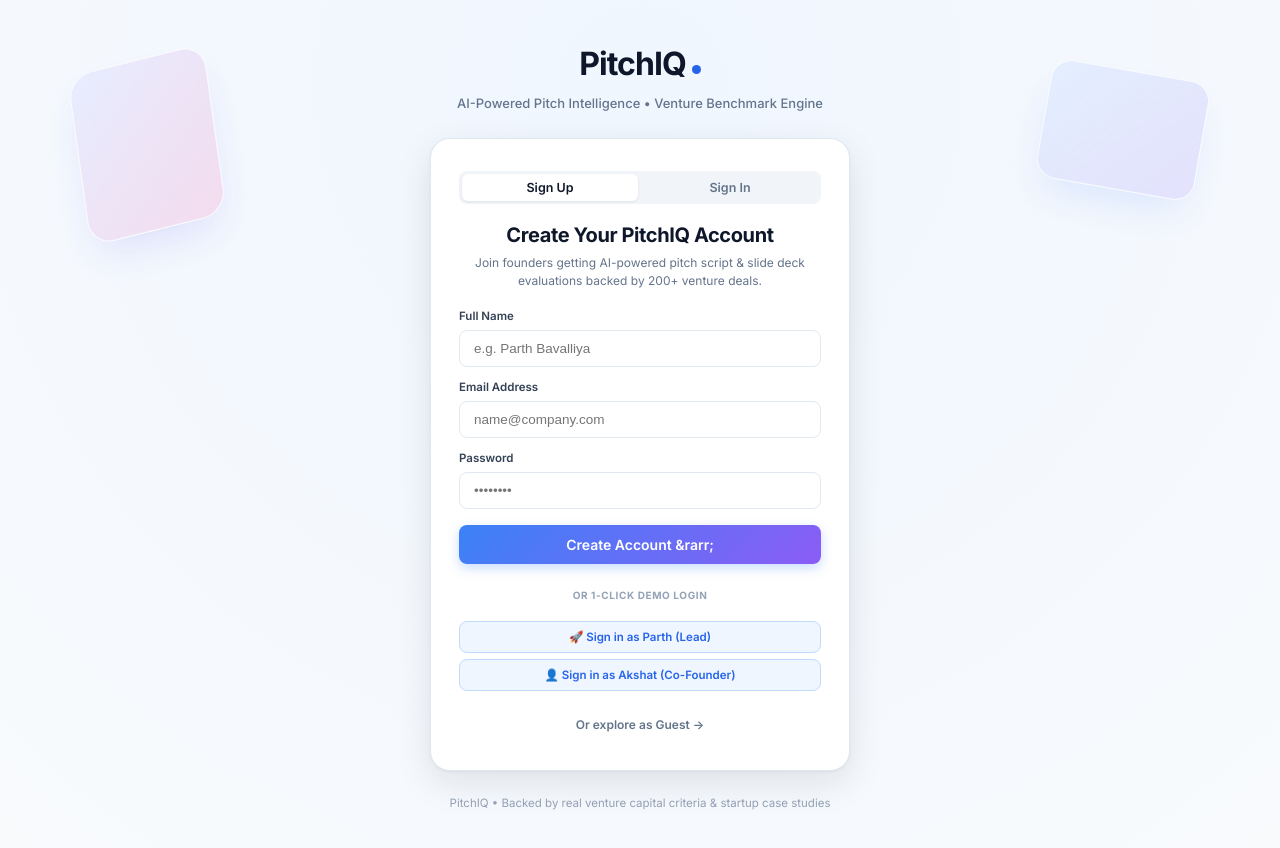
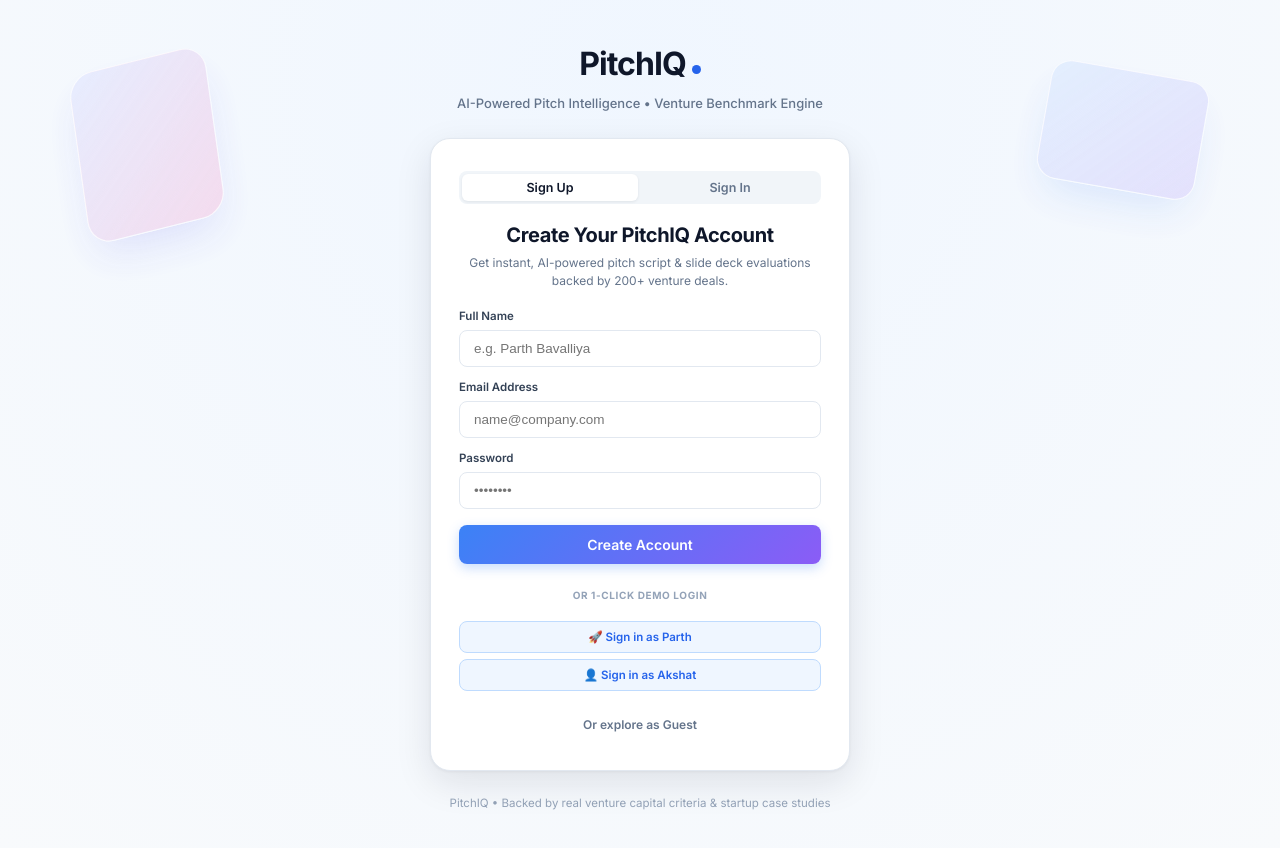
Before and after one commit to PARTHBAVALIYA/pitchiq, a React (Create React App) app: page / in a window 1280 px wide. Shown: the top 848 px of the page. Built offline with nearby package versions, Linux system fonts and the light colour scheme.

Commit message:
fix: remove literal &rarr;, remove founder/cofounder labels from demo buttons, clean up UI copy

```diff
--- a/src/App.js
+++ b/src/App.js
@@ -174,8 +174,7 @@
     if (!authEmail) return;
     const user = {
       name: authName.trim() || authEmail.split('@')[0],
-      email: authEmail.trim(),
-      role: 'Founder / Project Lead'
+      email: authEmail.trim()
     };
     setCurrentUser(user);
     localStorage.setItem('pitchiq_auth_user', JSON.stringify(user));
@@ -188,8 +187,7 @@
   const handleDemoLogin = (name, email) => {
     const user = {
       name,
-      email,
-      role: 'Founder / Project Lead'
+      email
     };
     setCurrentUser(user);
     localStorage.setItem('pitchiq_auth_user', JSON.stringify(user));
@@ -369,7 +367,7 @@
             </h3>
             <p className="auth-sub">
               {authMode === 'signup'
-                ? 'Join founders getting AI-powered pitch script & slide deck evaluations backed by 200+ venture deals.'
+                ? 'Get instant, AI-powered pitch script & slide deck evaluations backed by 200+ venture deals.'
                 : 'Sign in to access your saved pitches, revision progression, and venture benchmarks.'}
             </p>
 
@@ -413,7 +411,7 @@
               </div>
 
               <button type="submit" className="auth-submit-btn">
-                {authMode === 'signup' ? 'Create Account &rarr;' : 'Sign In &rarr;'}
+                {authMode === 'signup' ? 'Create Account' : 'Sign In'}
               </button>
 
               <div className="auth-divider">
@@ -426,14 +424,14 @@
                   className="demo-account-pill"
                   onClick={() => handleDemoLogin('Parth Bavalliya', 'parth@pitchiq.ai')}
                 >
-                  🚀 Sign in as Parth (Lead)
+                  🚀 Sign in as Parth
                 </button>
                 <button
                   type="button"
                   className="demo-account-pill"
                   onClick={() => handleDemoLogin('Akshat Solanki', 'akshat@pitchiq.ai')}
                 >
-                  👤 Sign in as Akshat (Co-Founder)
+                  👤 Sign in as Akshat
                 </button>
               </div>
 
@@ -441,9 +439,9 @@
                 <button
                   type="button"
                   className="guest-explore-btn"
-                  onClick={() => handleDemoLogin('Guest Founder', 'guest@pitchiq.ai')}
+                  onClick={() => handleDemoLogin('Guest', 'guest@pitchiq.ai')}
                 >
-                  Or explore as Guest &rarr;
+                  Or explore as Guest
                 </button>
               </div>
             </form>
@@ -504,7 +502,6 @@
                     <div className="dropdown-user-info">
                       <strong>{currentUser.name}</strong>
                       <span className="dropdown-email">{currentUser.email}</span>
-                      <span className="dropdown-meta">{currentUser.role || 'Founder / Project Lead'}</span>
                     </div>
                     <div className="dropdown-divider" />
                     <button className="dropdown-item" onClick={() => { setActiveTab('history'); setUserDropdownOpen(false); }}>
@@ -702,7 +699,7 @@
                   {loading ? (
                     <><span className="spinner-circle" /> Analyzing Pitch...</>
                   ) : (
-                    <>✨ Analyze {inputMode === 'pdf' ? 'Pitch Deck' : 'Pitch'} &rarr;</>
+                    <>✨ Analyze {inputMode === 'pdf' ? 'Pitch Deck' : 'Pitch'} →</>
                   )}
                 </button>
               </div>
@@ -893,7 +890,7 @@
                         )}
                       </span>
                       <button className="view-history-link" onClick={() => setActiveTab('history')}>
-                        View Full Score Progression &rarr;
+                        View Full Score Progression →
                       </button>
                     </div>
                   )}
@@ -1164,7 +1161,7 @@
                       <span className="delta-num">
                         {scoreDelta >= 0 ? `+${scoreDelta}` : scoreDelta}
                       </span>
-                      <span className="delta-label">Overall Points Progress ({revA?.score || 0} &rarr; {revB?.score || 0})</span>
+                      <span className="delta-label">Overall Points Progress ({revA?.score || 0} → {revB?.score || 0})</span>
                     </div>
                     <p className="delta-narrative">
                       {scoreDelta > 0
@@ -1257,7 +1254,7 @@
                                 className="secondary-action-btn"
                                 onClick={() => handleRestoreRevision(rev)}
                               >
-                                Restore in Editor &rarr;
+                                Restore in Editor →
                               </button>
                             </td>
                           </tr>
@@ -1642,7 +1639,7 @@
             </div>
 
             <h3 className="auth-title">
-              {authMode === 'login' ? 'Welcome Back to PitchIQ' : 'Create Your Founder Account'}
+              {authMode === 'login' ? 'Welcome Back to PitchIQ' : 'Create Your PitchIQ Account'}
             </h3>
             <p className="auth-sub">
               Access your saved pitches, revision history, and case-grounded venture analytics.
@@ -1688,7 +1685,7 @@
               </div>
 
               <button type="submit" className="auth-submit-btn">
-                {authMode === 'login' ? 'Sign In &rarr;' : 'Create Account &rarr;'}
+                {authMode === 'login' ? 'Sign In' : 'Create Account'}
               </button>
 
               <div className="auth-divider">
@@ -1696,19 +1693,19 @@
               </div>
 
               <div className="demo-accounts-row">
+                <button
+                  type="button"
+                  className="demo-account-pill"
+                  onClick={() => handleDemoLogin('Parth Bavalliya', 'parth@pitchiq.ai')}
+                >
+                  🚀 Sign in as Parth
+                </button>
                 <button
                   type="button"
                   className="demo-account-pill"
                   onClick={() => handleDemoLogin('Akshat Solanki', 'akshat@pitchiq.ai')}
                 >
-                  Sign in as Akshat (Lead)
-                </button>
-                <button
-                  type="button"
-                  className="demo-account-pill"
-                  onClick={() => handleDemoLogin('Parth Bavalliya', 'parth@pitchiq.ai')}
-                >
-                  Sign in as Parth (Lead)
+                  👤 Sign in as Akshat
                 </button>
               </div>
             </form>
@@ -1776,7 +1773,7 @@
 
             <div className="how-modal-footer">
               <button className="primary-gradient-btn" onClick={() => setShowHowItWorks(false)}>
-                Got It &mdash; Let's Analyze! &rarr;
+                Got It — Let's Analyze!
               </button>
             </div>
           </div>
```
